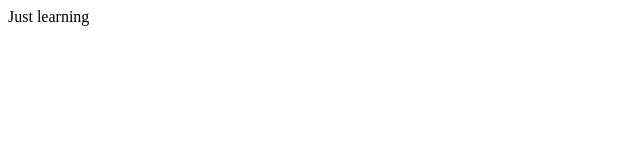
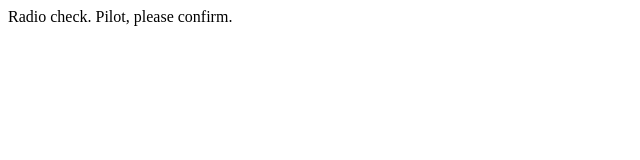
Before and after one commit to ramadevimaram/communction-log, a plain HTML site: page index.html in a window 1280 px wide. Shown: the whole page, without its empty margins (0-640 px from the left). Drawn offline with Linux system fonts and the light colour scheme.

Commit message:
change the p tag code

```diff
--- a/index.html
+++ b/index.html
@@ -1,5 +1,5 @@
 <html>
 <body>
-    <p>Just learning</p>
+    <p>Radio check. Pilot, please confirm.</p>
 </body>
 </html>
```
